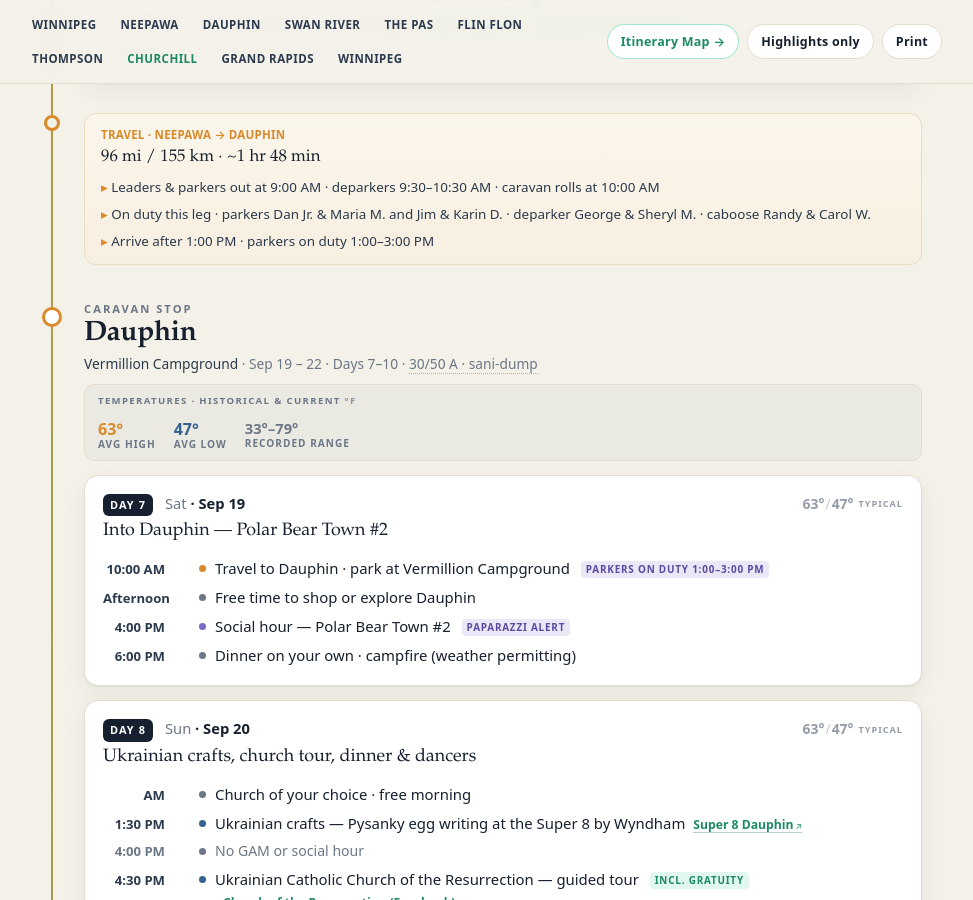
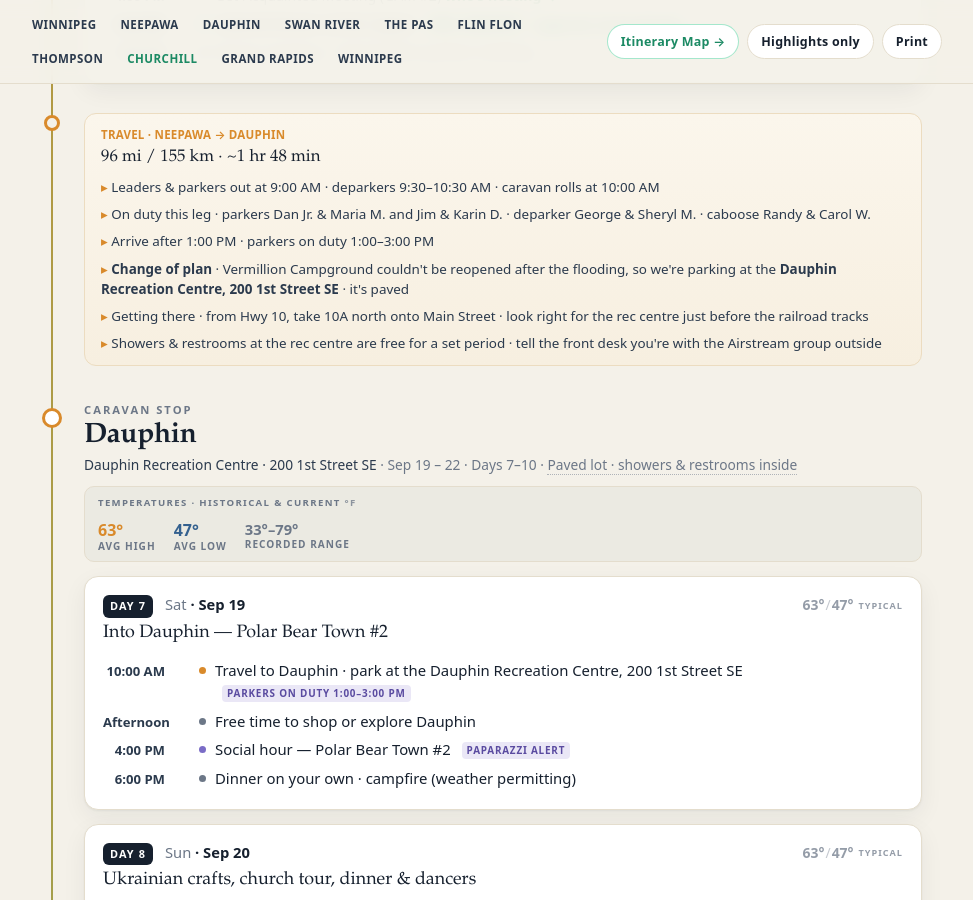
Before and after one commit to snthor-phd/polar-bears-2026, a Jekyll site: the page built from itinerary/index.html, in a window 1280 px wide and 900 px high, scrolled down 3072 px. Shown: the whole window, without its empty margins (158-1131 px from the left). Built offline with Jekyll 4.4.1, drawn with Linux system fonts in a browser that asks for light colours; some of the changed text lies outside the part shown.

Commit message:
Dauphin: parking at the Recreation Centre, not Vermillion
Vermillion campground could not be reopened after the flooding. Itinerary stop header, arrival row and travel notes, hookups page, GAM 3 location, and the map pin / KML / GPX now point at the Dauphin Recreation Centre, 200 1st Street SE.

Co-Authored-By: Claude Fable 5.1 <noreply@anthropic.com>
Claude-Session: https://claude.ai/code/session_01NH23DEWYYY4jKcGXW2avXv

```diff
--- a/_config.yml
+++ b/_config.yml
@@ -6,7 +6,7 @@ baseurl: "/polar-bears-2026"
 # Provenance for the schedule on the site. Bump both when a new itinerary
 # lands from the caravan leaders — the itinerary page and the hub both read them.
 itinerary_source_date: "September 13, 2026"
-itinerary_updated: "September 14, 2026"
+itinerary_updated: "September 19, 2026"
 
 collections:
   articles:
--- a/_data/itinerary.json
+++ b/_data/itinerary.json
@@ -368,7 +368,7 @@
  {
   "id": "dauphin",
   "town": "Dauphin",
-  "camp": "Vermillion Campground",
+  "camp": "Dauphin Recreation Centre · 200 1st Street SE",
   "dates": "Sep 19 – 22 · Days 7–10",
   "churchill": false,
   "wx": {
@@ -385,7 +385,10 @@
    "notes": [
     "Leaders &amp; parkers out at 9:00 AM · deparkers 9:30–10:30 AM · caravan rolls at 10:00 AM",
     "On duty this leg · parkers Dan Jr. &amp; Maria M. and Jim &amp; Karin D. · deparker George &amp; Sheryl M. · caboose Randy &amp; Carol W.",
-    "Arrive after 1:00 PM · parkers on duty 1:00–3:00 PM"
+    "Arrive after 1:00 PM · parkers on duty 1:00–3:00 PM",
+    "<b>Change of plan</b> · Vermillion Campground couldn't be reopened after the flooding, so we're parking at the <b>Dauphin Recreation Centre, 200 1st Street SE</b> · it's paved",
+    "Getting there · from Hwy 10, take 10A north onto Main Street · look right for the rec centre just before the railroad tracks",
+    "Showers &amp; restrooms at the rec centre are free for a set period · tell the front desk you're with the Airstream group outside"
    ]
   },
   "days": [
@@ -399,7 +402,7 @@
      {
       "t": "10:00 AM",
       "c": "arrive",
-      "d": "Travel to Dauphin · park at Vermillion Campground <span class='tag pbt'>parkers on duty 1:00–3:00 PM</span>",
+      "d": "Travel to Dauphin · park at the Dauphin Recreation Centre, 200 1st Street SE <span class='tag pbt'>parkers on duty 1:00–3:00 PM</span>",
       "out": true
      },
      {
@@ -579,7 +582,7 @@
     ]
    }
   ],
-  "hookups": "30/50 A · sani-dump"
+  "hookups": "Paved lot · showers & restrooms inside"
  },
  {
   "id": "swanriver",
--- a/gams/index.html
+++ b/gams/index.html
@@ -179,7 +179,7 @@ search_summary: "All five Get Acquainted Meetings — Sep 15, 18, 21, 24 and 26
     { n:2, day:"Friday", date:"Sep 18", time:"4:00 PM", dayn:6, where:"Neepawa &middot; Lions Riverbend",
       groups:[ {host:1,rigs:[1,8,15,17]}, {host:2,rigs:[2,9,11,18]}, {host:19,rigs:[3,10,12,19]},
                {host:4,rigs:[4,6,13,20]}, {host:5,rigs:[5,7,14,16]} ] },
-    { n:3, day:"Monday", date:"Sep 21", time:"4:30 PM", dayn:9, where:"Dauphin &middot; Vermillion",
+    { n:3, day:"Monday", date:"Sep 21", time:"4:30 PM", dayn:9, where:"Dauphin &middot; Recreation Centre lot",
       groups:[ {host:9,rigs:[1,9,12,20]}, {host:18,rigs:[4,7,15,18]}, {host:10,rigs:[2,10,13,16]},
                {host:8,rigs:[5,8,11,19]}, {host:17,rigs:[3,6,14,17]} ] },
     { n:4, day:"Thursday", date:"Sep 24", time:"4:00 PM", dayn:12, where:"Swan River &middot; Green Acres",
--- a/hookups/index.html
+++ b/hookups/index.html
@@ -31,7 +31,7 @@ hero_sub: What's at the pedestal — power, water, sewer and dump — at every o
     <tbody>
       <tr><td>Winnipeg <span class="d">Sep 13–14</span></td><td>30 &amp; 50 A</td><td>Yes</td><td>Yes</td><td>Full hookups</td></tr>
       <tr><td>Neepawa <span class="d">Sep 15–18</span></td><td>30 A only</td><td>25 of 48 sites</td><td>17 of 48 sites</td><td>Not listed</td></tr>
-      <tr><td>Dauphin <span class="d">Sep 19–22</span></td><td>30 &amp; 50 A</td><td>Full-service sites</td><td>17 of 191 sites</td><td>Sani-dump</td></tr>
+      <tr><td>Dauphin <span class="d">Sep 19–22</span></td><td colspan="4">Paved lot at the Dauphin Recreation Centre, not a campground — showers and restrooms inside; no hookups confirmed</td></tr>
       <tr><td>Swan River <span class="d">Sep 23–25</span></td><td>20 &amp; 30 A</td><td>Yes</td><td>Most sites</td><td>Sani-dump</td></tr>
       <tr><td>The Pas <span class="d">Sep 26–28</span></td><td>Not published</td><td>"Fully serviced"</td><td>"Fully serviced"</td><td>Yes</td></tr>
       <tr><td>Flin Flon <span class="d">Sep 29</span></td><td>24 of 70 sites</td><td>No</td><td>No</td><td>Yes</td></tr>
@@ -75,12 +75,14 @@ hero_sub: What's at the pedestal — power, water, sewer and dump — at every o
   than service level does. The campground doesn't list a dump station — one directory says there is
   one. Worth asking at the office when you check in.</p>
 
-  <h3>Dauphin — Vermillion Park <span class="flag req">Confirm</span></h3>
-  <p>The biggest park on the route at 191 grass sites, and on paper the best served: both 30 and
-  50 amp, with a central sani-dump. But only 17 sites are full hookup and about 60 more are
-  electric-only, so most of the caravan will be on power and tanks.</p>
-  <p>Sites run up to 64 feet, so length isn't a constraint here. <strong>Dauphin took serious flooding
-  this summer, so some services may be reduced — confirm what's running when you arrive.</strong></p>
+  <h3>Dauphin — Dauphin Recreation Centre <span class="flag tbd">Not published</span></h3>
+  <p><strong>Change of plan.</strong> Vermillion campground (191 sites) couldn't be reopened after
+  this summer's flooding, so the group is parking at the <strong>Dauphin Recreation Centre, 200 1st
+  Street SE</strong>. It's a paved lot, not a campground — nobody's told us about power, water or a
+  dump there, so go by the parkers.</p>
+  <p>From Hwy 10, take 10A north onto Main Street and look right for the rec centre just before the
+  railroad tracks. Showers and restrooms inside are free for a set period — tell the front desk
+  you're with the Airstream group outside.</p>
 
   <h3>Swan River — Green Acres <span class="flag req">Confirm</span></h3>
   <p>20- and 30-amp service, no 50. The best-served stop after Winnipeg: roughly 30 to 34 of about
@@ -136,7 +138,7 @@ hero_sub: What's at the pedestal — power, water, sewer and dump — at every o
   <h2>Campground numbers</h2>
   <table class="spec">
     <tr><td>Lions Riverbend, Neepawa</td><td>204-476-7676</td></tr>
-    <tr><td>Vermillion Park, Dauphin</td><td>204-622-3150</td></tr>
+    <tr><td>Dauphin Recreation Services</td><td>204-622-3150</td></tr>
     <tr><td>Green Acres, Swan River</td><td>204-734-3334</td></tr>
     <tr><td>Opasquia Ag Society, The Pas</td><td>204-623-1592</td></tr>
     <tr><td>Flin Flon Campground</td><td>204-687-7674</td></tr>
```
Also changed, not shown: _tools/itinerary-map/legs.json, assets/data/route.js, 4 other files.
